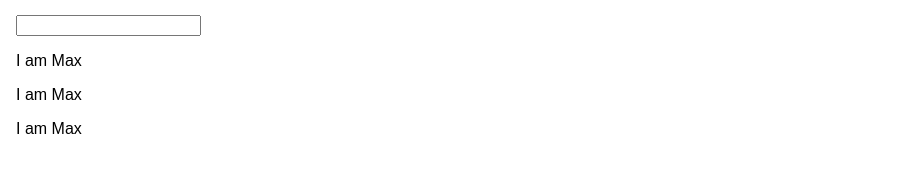
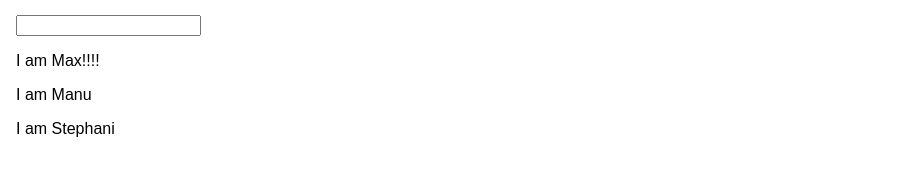
Before and after one commit to PaPa31/react-complete-guide, a React (Create React App) app: page / in a window 1280 px wide. Shown: the part 197-370 px from the top of the page, without its empty margins (0-920 px from the left). Built offline with nearby package versions, Linux system fonts and the light colour scheme.

Commit message:
3.26.4 Pass a usernames
	modified:   src/App.js
	modified:   src/UserOutput/UserOutput.js

```diff
--- a/src/App.js
+++ b/src/App.js
@@ -45,9 +45,9 @@ class App extends Component {
           </li>
         </ol>
         <UserInput />
-        <UserOutput />
-        <UserOutput />
-        <UserOutput />
+        <UserOutput name="Max!!!!" />
+        <UserOutput name="Manu" />
+        <UserOutput name="Stephani" />
       </div>
     )
   }
--- a/src/UserOutput/UserOutput.js
+++ b/src/UserOutput/UserOutput.js
@@ -1,9 +1,9 @@
 import React from 'react'
 
-const userOutput = () => {
+const userOutput = (props) => {
   return (
     <div>
-      <p>I am Max</p>
+      <p>I am {props.name}</p>
       <p> </p>
     </div>
   )
```
